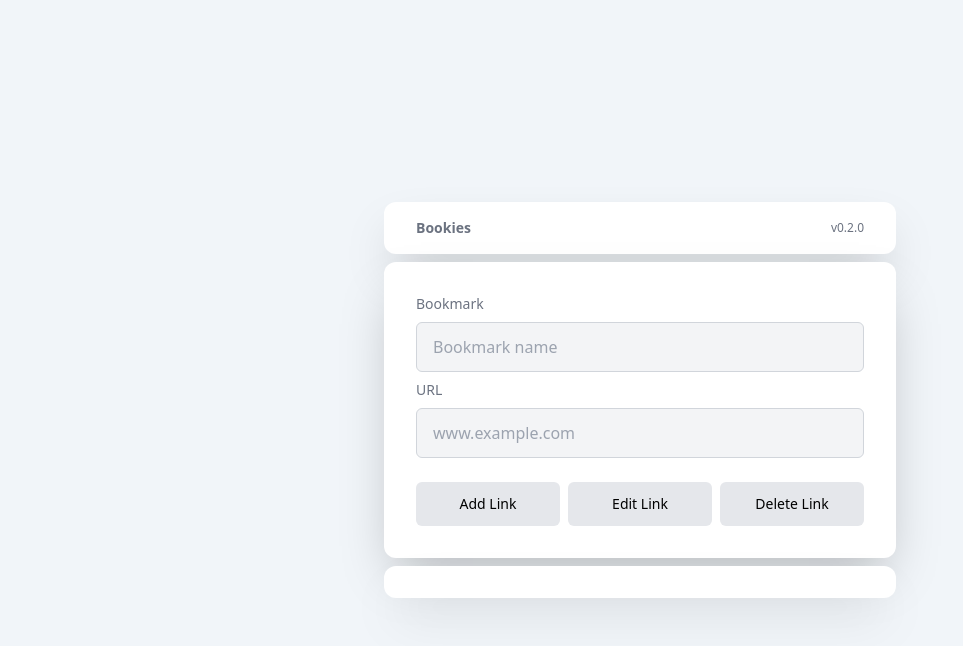
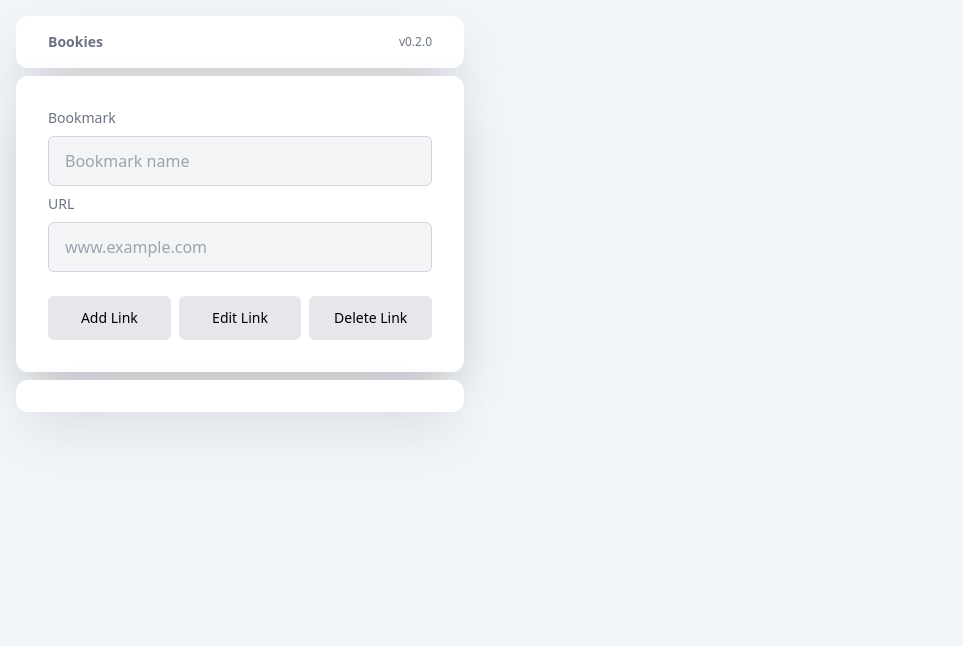
Before and after one commit to beingsie/bookies, a browser extension: page bookies/src/options.html in a window 1280 px wide. Shown: the whole page, without its empty margins (0-963 px from the left). Drawn offline with Linux system fonts and the light colour scheme.

Commit message:
Fix: Set explicit width for main tag

```diff
--- a/bookies/src/options.html
+++ b/bookies/src/options.html
@@ -12,8 +12,8 @@
     <link rel="stylesheet" href="../font-awesome/css/solid.css">
 </head>
 
-<body class="w-screen h-screen bg-slate-100">
-    <main class="flex flex-col items-center justify-center p-4 h-screen gap-2">
+<body class="bg-slate-100">
+    <main class="w-[480px] h-fit flex flex-col items-center justify-center p-4 gap-2">
         <div
             class="max-w-lg w-full flex flex-row items-center justify-between py-4 px-8 rounded-xl bg-white shadow-2xl">
             <p class="text-sm font-semibold text-gray-500">Bookies</p>
```
Also changed, not shown: bookies/dist/output.css.
